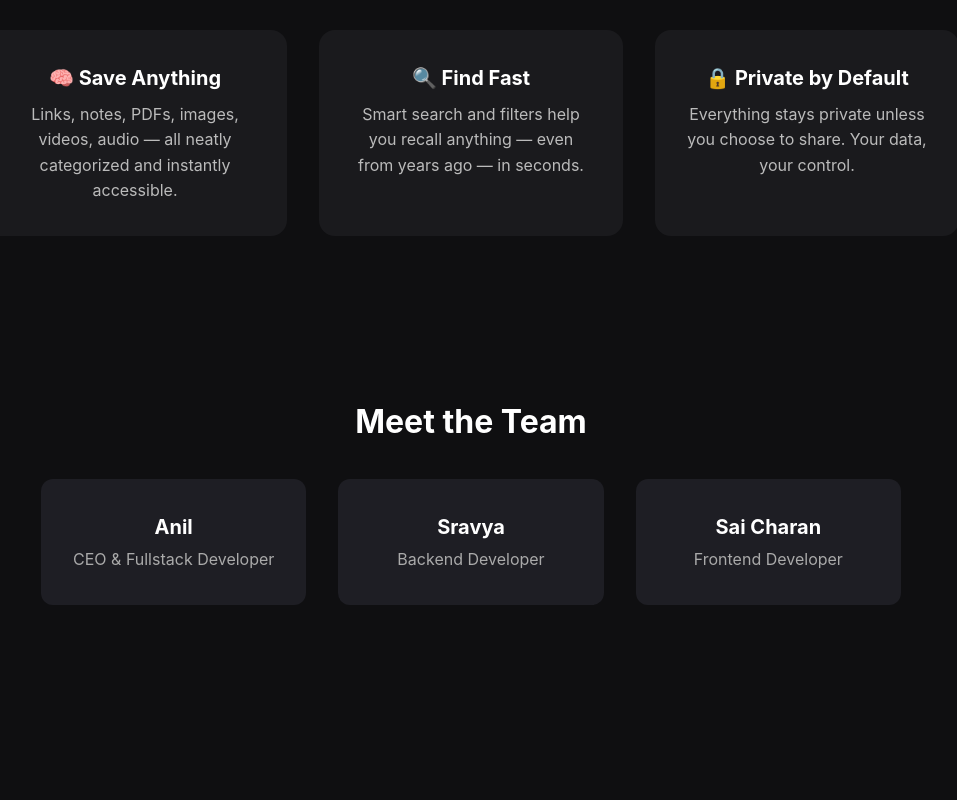
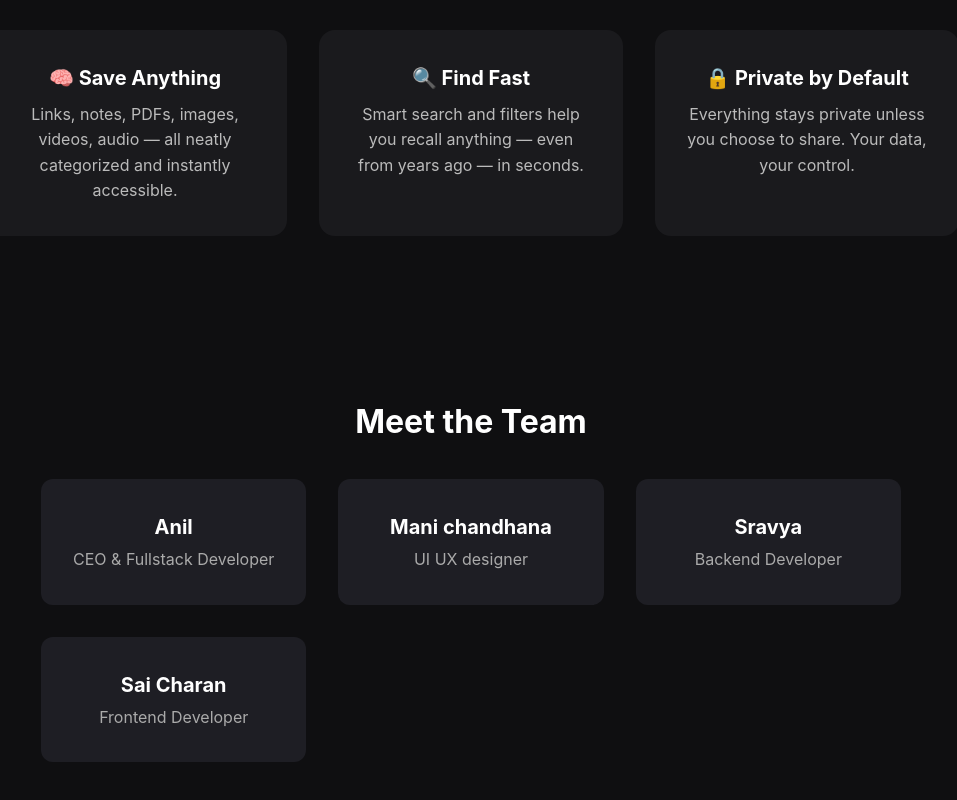
Before and after one commit to Anilkumark17/Kbox, a React (Vite) app: page / in a window 1280 px wide. Shown: the part 1292-2092 px from the top of the page, without its empty margins (169-1126 px from the left). Before the commit the page ends 1993 px from the top, so only its background shows below. Built offline with nearby package versions, Linux system fonts and the light colour scheme.

Commit message:
update chandhana

```diff
--- a/src/pages/Landingpage/Landing.jsx
+++ b/src/pages/Landingpage/Landing.jsx
@@ -74,6 +74,10 @@ const Landing = () => {
               <h3>Anil</h3>
               <p>CEO & Fullstack Developer</p>
             </div>
+             <div className="team-member">
+              <h3>Mani chandhana</h3>
+              <p>UI UX designer</p>
+            </div>
             <div className="team-member">
               <h3>Sravya</h3>
               <p>Backend Developer</p>
```
